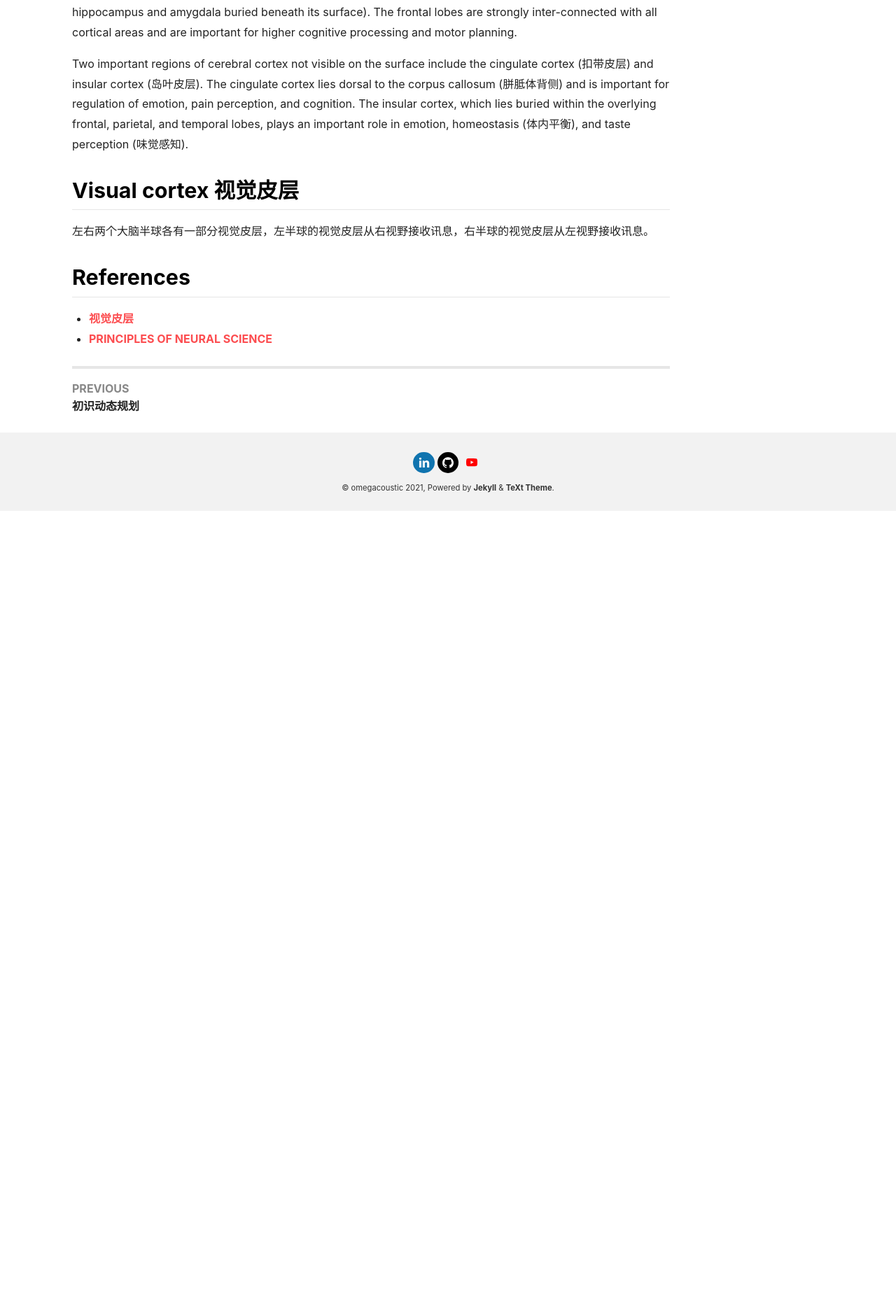
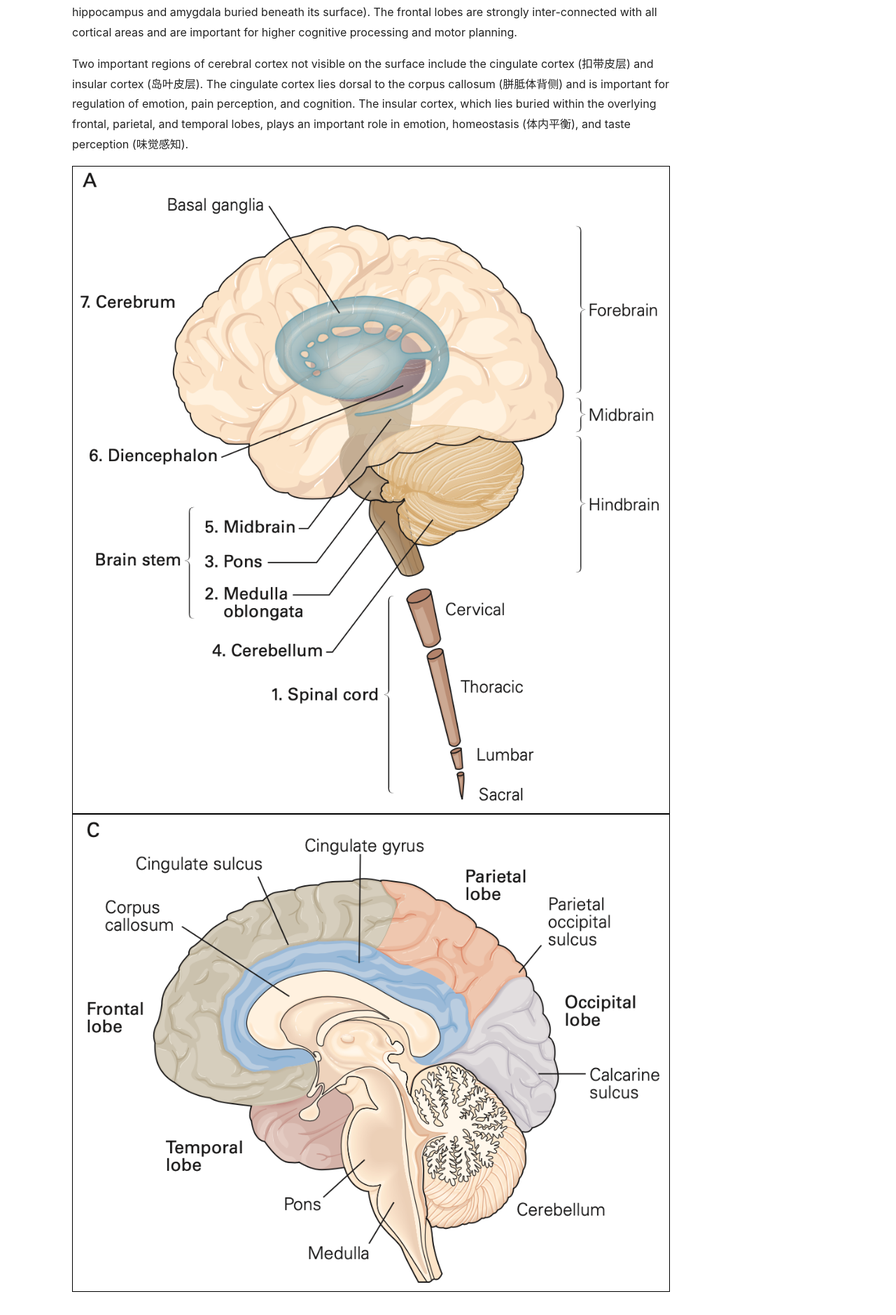
Before and after one commit to oskak/oskak.github.io, a Jekyll site: the page built from _posts/2022-01-09-reading-principles-of-neural-science-the-brain-and-behavior-1.md, in a window 1280 px wide. Shown: the part 2644-4523 px from the top of the page at 70% size. Built offline with Jekyll 4.4.1, drawn with Linux system fonts in a browser that asks for light colours; nearby versions of some CDN libraries; before the commit the page ends 3374 px from its top, so only the background shows below that.

Commit message:
add photo

```diff
--- a/_posts/2022-01-09-reading-principles-of-neural-science-the-brain-and-behavior-1.md
+++ b/_posts/2022-01-09-reading-principles-of-neural-science-the-brain-and-behavior-1.md
@@ -40,6 +40,9 @@ Each cerebral hemisphere is divided into four distinct lobes (脑叶): frontal (
 
 Two important regions of cerebral cortex not visible on the surface include the cingulate cortex (扣带皮层) and insular cortex (岛叶皮层). The cingulate cortex lies dorsal to the corpus callosum (胼胝体背侧) and is important for regulation of emotion, pain perception, and cognition. The insular cortex, which lies buried within the overlying frontal, parietal, and temporal lobes, plays an important role in emotion, homeostasis (体内平衡), and taste perception (味觉感知).
 
+<img src="{{ site.baseurl }}/assets/images/neuroscience1.png" style="border:1px solid black;">
+<img src="{{ site.baseurl }}/assets/images/neuroscience2.png" style="border:1px solid black;">
+
 ## Visual cortex 视觉皮层
 左右两个大脑半球各有一部分视觉皮层，左半球的视觉皮层从右视野接收讯息，右半球的视觉皮层从左视野接收讯息。
 
```
Also changed, not shown: assets/images/neuroscience1.png (added), assets/images/neuroscience2.png (added).
